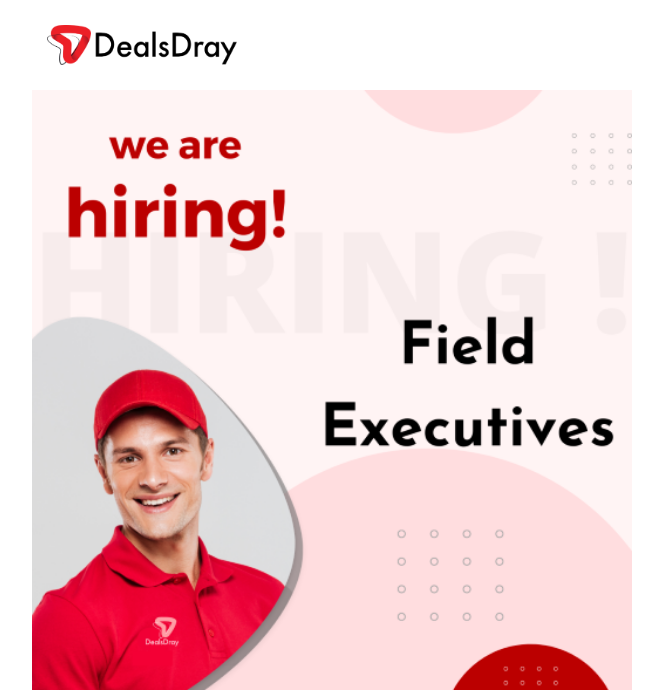
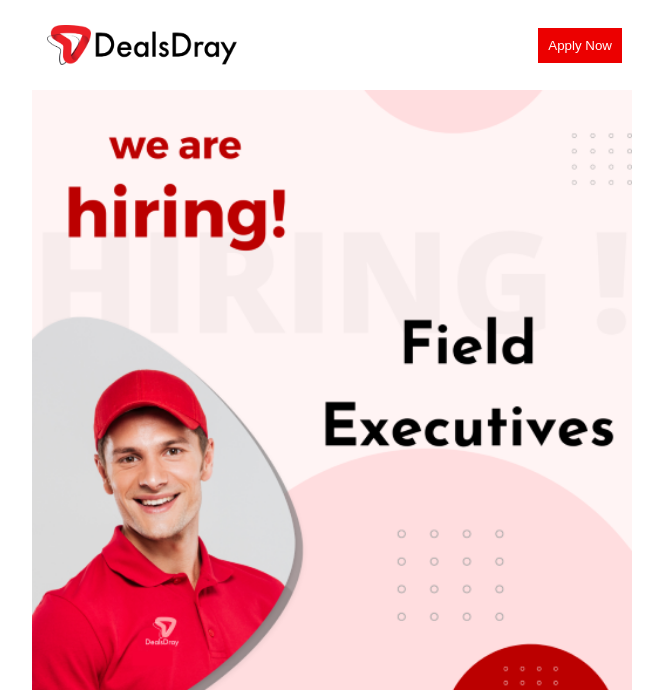
Before and after one commit to slowwind1/Field-Executive, a plain HTML site: page index.html in a window 1280 px wide. Shown: the top 692 px of the page, without its empty margins (308-971 px from the left). Drawn offline with Linux system fonts and the light colour scheme; a web font is replaced by a local one.

```diff
--- a/index.html
+++ b/index.html
@@ -19,6 +19,7 @@
         <nav>
             <div id="nav-content">
                 <img id="logo" src="logo.png" />
+                <a href="#form-body"><button class="apply-button">Apply Now</button></a>
             </div>
         </nav>
         <div id="banner">
@@ -153,8 +154,8 @@
                 </ul>
             </div>
             <div id="visit">
-            <a href="#form-body"><button>Apply Now</button></a>
-        </div>
+                <a href="#form-body"><button class="apply-button">Apply Now</button></a>
+            </div>
         </div>
 
     </div>
```
